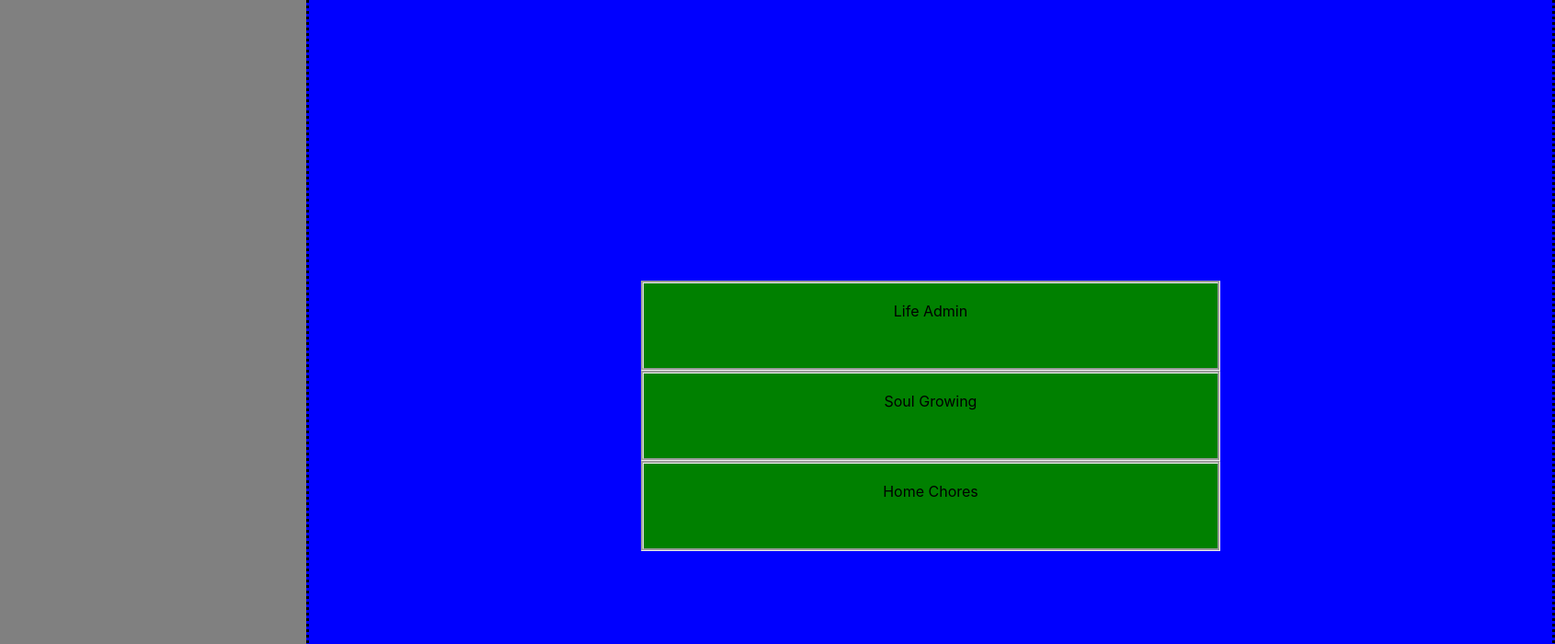
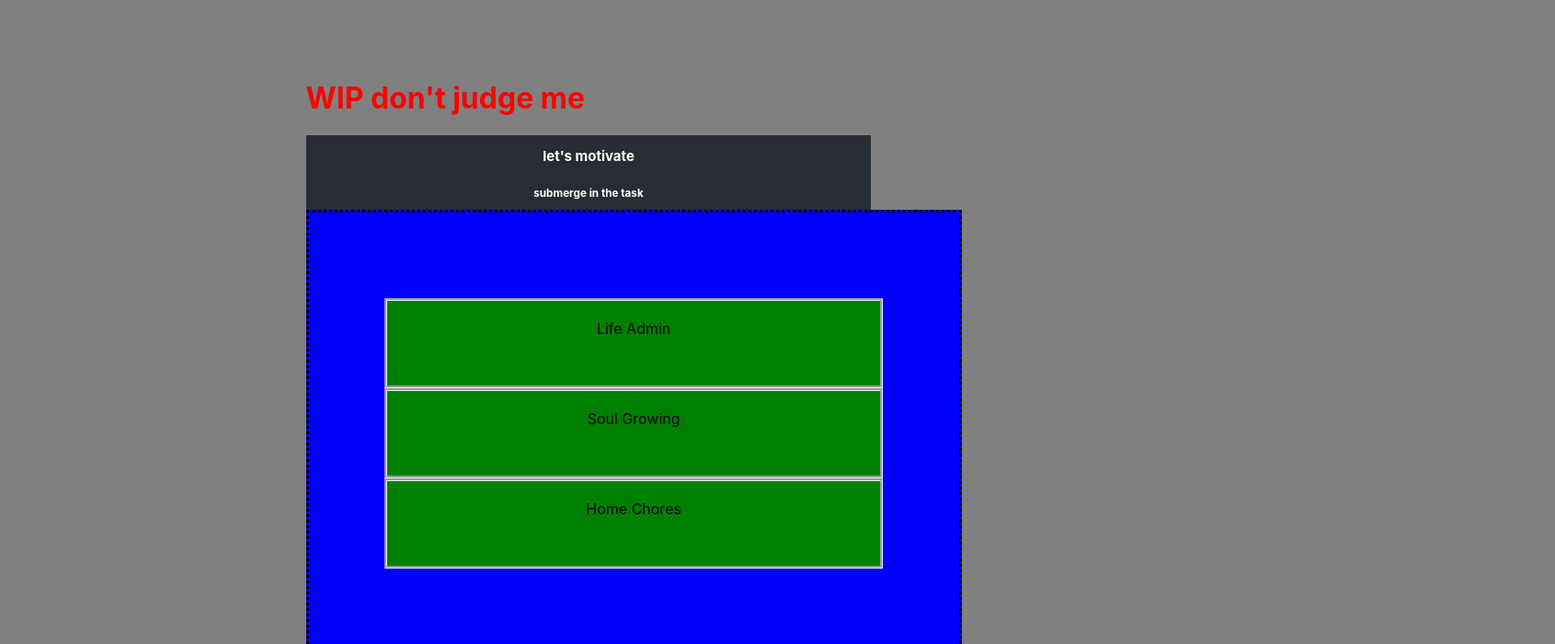
Before and after one commit to abookish/incite, a React (Create React App) app: page / in a window 1280 px wide. Shown: the top 700 px of the page at 92% size, 1691 px wide, since content can reach past the window. Built offline with nearby package versions, Linux system fonts and the light colour scheme.

Commit message:
working on the header

```diff
--- a/src/App.css
+++ b/src/App.css
@@ -25,10 +25,11 @@ body{
 .categoriesBox {
   flex-direction: column;
   border-style: dotted;
-  height: 100%;
-  width: 100%;
-  padding: 60%;
+  height: 85%;
+  width: 85%;
+  padding: 15%;
   display: flex;
+  margin:0;
   justify-content: center;
   align-items: center;
   resize: both;
@@ -41,6 +42,8 @@ body{
   display: flex;
   align-items: center;
   justify-content: center;
+  flex-direction: column;
+
   font-size: 10px;
   color: white !important;
 }
```
